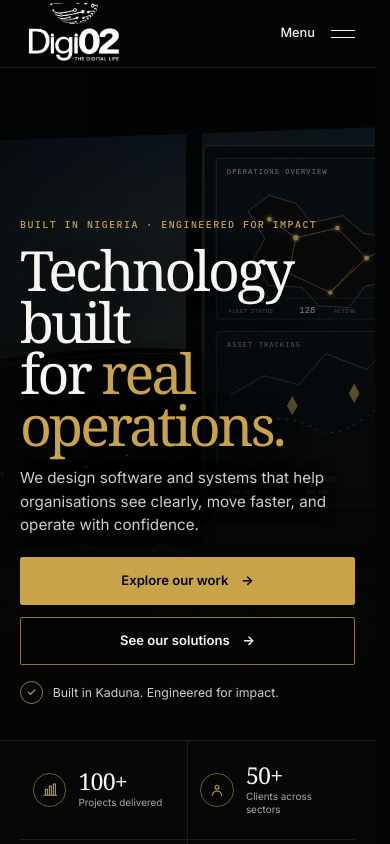
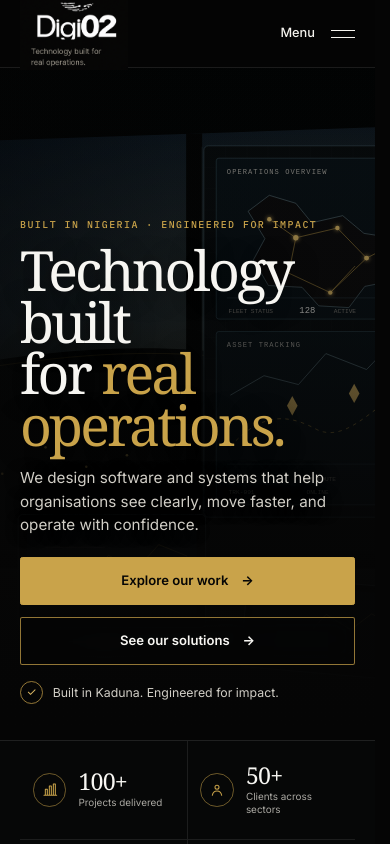
Before and after one commit to emmy16-glitch/Digi02_website, a React (Vite) app: page / in a window 390 px wide. Shown: the top 844 px of the page. Built offline with nearby package versions, Linux system fonts and the light colour scheme.

Commit message:
Replace shared Digi02 logo with restored operations lockup

```diff
--- a/src/App.tsx
+++ b/src/App.tsx
@@ -32,6 +32,7 @@ import './styles/reference-shell.css'
 import './styles/home-reference.css'
 import './styles/reference-tuning.css'
 import './styles/logo-fix.css'
+import './styles/logo-operations-system.css'
 import './styles/home-system-refinement.css'
 import './styles/home-system-final-tuning.css'
 import './styles/home-visual-system-v2.css'
--- a/src/components/SiteFooter.tsx
+++ b/src/components/SiteFooter.tsx
@@ -1,4 +1,4 @@
-import digi02LogoLight from '../assets/brand/digi02-logo-light.png'
+import digi02OperationsLogo from '../assets/brand/digi02-logo-operations-light.png'
 import { useState, type FormEvent } from 'react'
 import { Container } from './Container'
 
@@ -68,9 +68,8 @@ export function SiteFooter() {
       <Container className="site-footer__inner">
         <div className="site-footer__brand">
           <a href="/" aria-label="Digi02 home">
-            <img src={digi02LogoLight} alt="Digi02" />
+            <img src={digi02OperationsLogo} alt="Digi02 — Technology built for real operations" decoding="async" />
           </a>
-          <p>Technology built for<br />real operations.</p>
         </div>
 
         <div className="site-footer__groups">
--- a/src/components/navigation/SiteHeader.tsx
+++ b/src/components/navigation/SiteHeader.tsx
@@ -1,5 +1,5 @@
 import { useState } from 'react'
-import digi02LogoLight from '../../assets/brand/digi02-logo-light.png'
+import digi02OperationsLogo from '../../assets/brand/digi02-logo-operations-light.png'
 import { Container } from '../Container'
 import { DesktopNavigation, type NavigationItem } from './DesktopNavigation'
 import { MobileNavigation } from './MobileNavigation'
@@ -28,7 +28,7 @@ export function SiteHeader({ currentPath }: SiteHeaderProps) {
     <header className="site-header">
       <Container className="site-header__inner">
         <a className="site-header__wordmark" href="/" aria-label="Digi02 home">
-          <img src={digi02LogoLight} alt="Digi02" />
+          <img src={digi02OperationsLogo} alt="Digi02 — Technology built for real operations" decoding="async" />
         </a>
 
         <DesktopNavigation currentPath={currentPath} items={navigationItems} />
--- /dev/null
+++ b/src/styles/logo-operations-system.css
@@ -0,0 +1,46 @@
+/* Restored Digi02 operations lockup: always show the complete emblem, wordmark,
+   and tagline. This rule intentionally overrides legacy zoom-and-crop framing. */
+
+.site-header__wordmark,
+.site-footer__brand > a {
+  display: block;
+  width: 7.75rem;
+  height: auto;
+  aspect-ratio: 3 / 2;
+  overflow: visible;
+}
+
+.site-header__wordmark img,
+.site-footer__brand img {
+  position: static;
+  display: block;
+  width: 100%;
+  max-width: none;
+  height: 100%;
+  object-fit: contain;
+  object-position: center;
+  transform: none;
+}
+
+.site-header__wordmark {
+  background: #050505;
+}
+
+.site-footer__brand > a {
+  width: 8.2rem;
+  background: #050505;
+}
+
+@media (max-width: 63.9375rem) {
+  .site-header__wordmark,
+  .site-footer__brand > a {
+    width: 7.25rem;
+  }
+}
+
+@media (max-width: 47.9375rem) {
+  .site-header__wordmark,
+  .site-footer__brand > a {
+    width: 6.75rem;
+  }
+}
```
Also changed, not shown: src/assets/brand/digi02-logo-operations-light.png (added), 1 other file (tests, documents, lock files or other folders).
